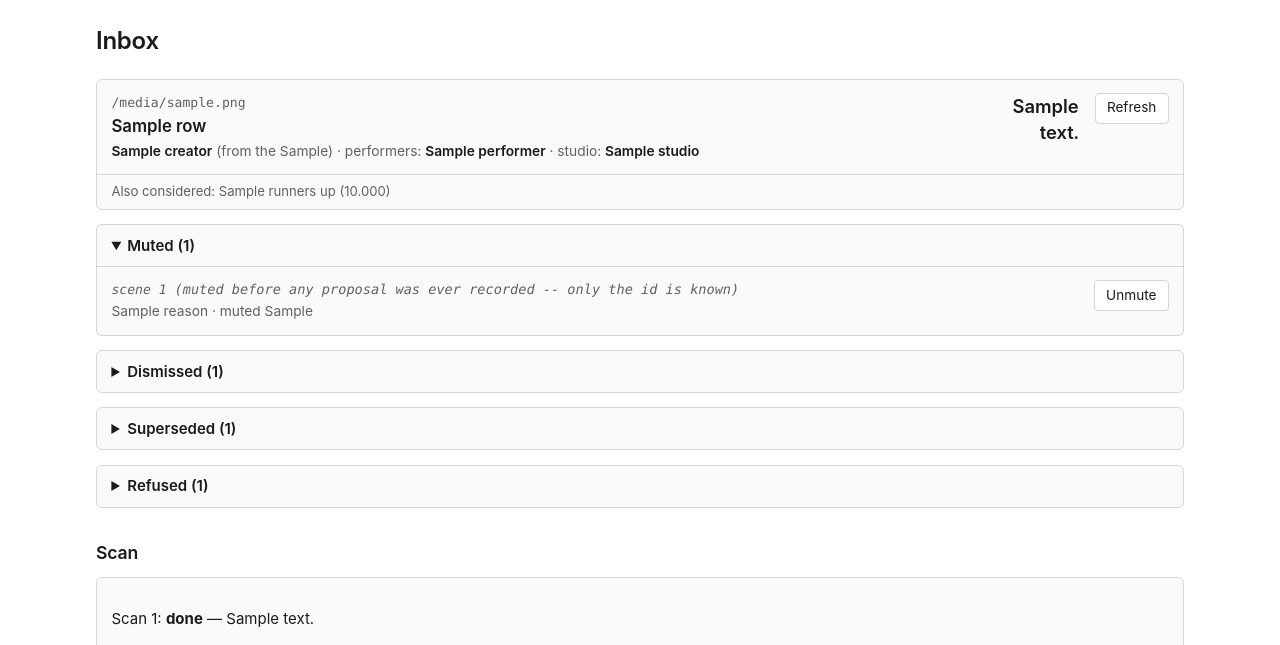
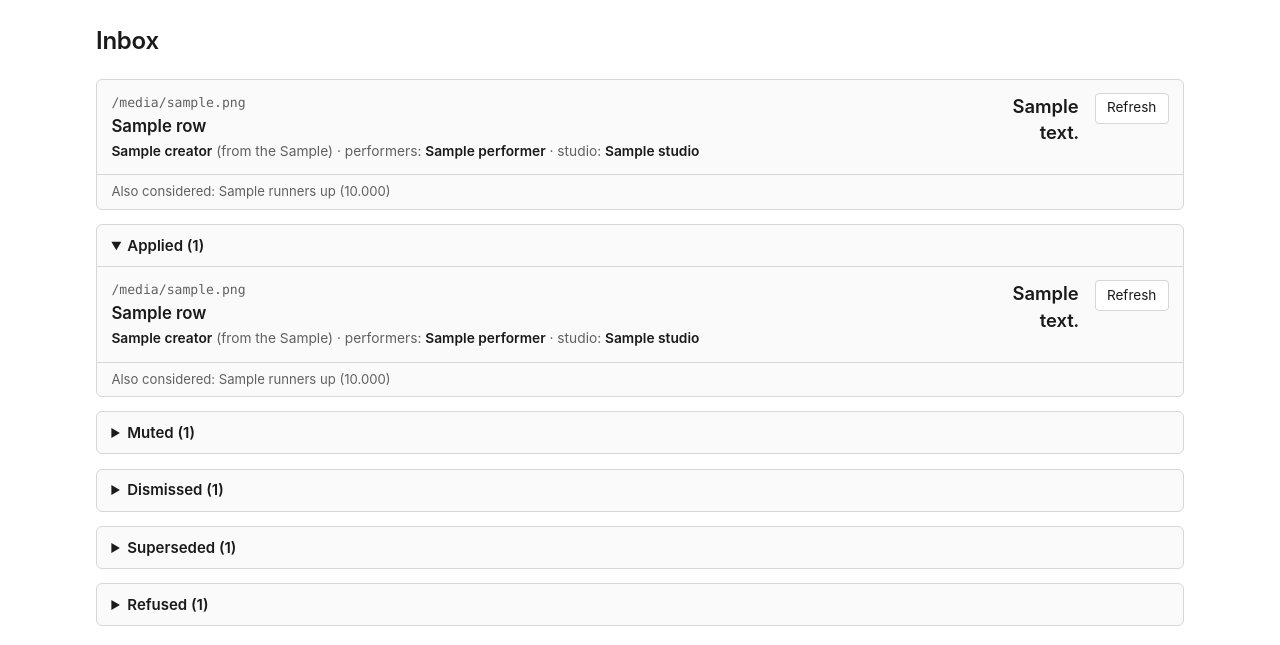
Before and after one commit to cabinetworks/cronicled, a Python web app: template cronicled/web/templates/inbox.html in a window 1280 px wide, after a click on "Applied (1)". Shown: the top 645 px of the page. Run offline with Jinja, Linux system fonts and the light colour scheme; the template is opened without the code that fills it: most values are stand-ins (such as "Sample title", 1, 10 or a date in 2020).

Commit message:
feat(web): move applied proposals into their own collapsed section
An applied row stayed in the main inbox list holding an Undo button, next
to proposals still waiting for a decision. The inbox now shows only what
needs deciding: an applied row moves into a fifth collapsed section beside
Muted, Dismissed, Superseded and Refused, which now share one macro for
their count, ordering and empty-state text instead of five hand-copied
blocks.

Undo stays reachable for the case that matters -- the approve just made and
immediately regretted: a successful approve's redirect now carries its own
fingerprint, so the very next page load opens the Applied section and
marks that one row, without leaving the section open by default for
everyone reading a stale link. The cover-write warning and every other
control a row offers travel with it into the section unchanged, and a
reverted row leaves the section and returns to the inbox as a live
proposal, not a closed one.

```diff
--- a/cronicled/web/templates/inbox.html
+++ b/cronicled/web/templates/inbox.html
@@ -116,25 +116,29 @@
                               border-radius: 0; background: transparent; }
   details.section .proposal:first-of-type { border-top: 1px solid var(--line); }
   details.section p.empty { margin: 0; padding: 0.7rem 0.9rem; }
+
+  /* The row an Approve just produced, inside the Applied section it now
+     lives in -- a visible marker so undoing it is still a glance away, not
+     a search through the whole section's history. */
+  details.section .proposal.just-applied { border-left: 3px solid var(--warn-line); }
 </style>
 
-{# The one place this template builds a link to the media server: an anchor
-   when a scene URL was computed (see `cronicled.web.rows.scene_url`), plain
-   text otherwise. Never bakes in the address itself -- `url` always arrives
-   already built from the configured server, so this only ever decides
-   whether to wrap it, not what it is. #}
+{# `identifier` and `proposal_block` are shared by the live inbox list and
+   the Applied section below -- an applied row is not a different SHAPE of
+   row, just this same shape living in a different place on the page, so it
+   renders through the identical macro rather than a second, hand-copied
+   block that could drift from the first (the cover-write warning most of
+   all -- ticket 98 is explicit that it "must keep carrying it inside the
+   section").
+
+   `section` is the shape ticket 97 and 98 both ask to share across what is
+   now five collapsed sections: a count visible while collapsed, and what an
+   empty one says. Only Applied ever opens itself (see below); the other
+   four stay exactly as collapsed-by-default as before. #}
 {% macro identifier(text, url) %}{% if url %}<a href="{{ url }}" target="_blank" rel="noopener noreferrer">{{ text }}</a>{% else %}{{ text }}{% endif %}{% endmacro %}
 
-<h1>Inbox</h1>
-{% if scan and scan.state == 'running' %}
-<meta http-equiv="refresh" content="3">
-{% endif %}
-{% if not rows %}
-<p class="empty">Nothing waiting. Proposals appear here after a scan.</p>
-{% endif %}
-
-{% for row in rows %}
-<div class="proposal">
+{% macro proposal_block(row, highlight=False) %}
+<div class="proposal{% if highlight %} just-applied{% endif %}">
   <div class="head">
     <div class="what">
       <p class="file">{{ identifier(row.filename, row.scene_url) }}</p>
@@ -181,18 +185,54 @@
   </div>
   {% endif %}
 </div>
+{% endmacro %}
+
+{% macro section(name, entries, empty_text, open=False) %}
+<details class="section"{% if open %} open{% endif %}>
+  <summary>{{ name }} ({{ entries | length }})</summary>
+  {% if not entries %}
+  <p class="empty">{{ empty_text }}</p>
+  {% endif %}
+  {{ caller() }}
+</details>
+{% endmacro %}
+
+<h1>Inbox</h1>
+{% if scan and scan.state == 'running' %}
+<meta http-equiv="refresh" content="3">
+{% endif %}
+{% if not rows %}
+<p class="empty">Nothing waiting. Proposals appear here after a scan.</p>
+{% endif %}
+
+{% for row in rows %}
+{{ proposal_block(row) }}
 {% endfor %}
 
 {% set muted = muted | default([]) %}
 {% set dismissed = dismissed | default([]) %}
 {% set refused = refused | default([]) %}
 {% set superseded = superseded | default([]) %}
+{% set applied = applied | default([]) %}
+{% set just_applied = just_applied | default(None) %}
+{# The one case that gets the section open on load: an approve made THIS
+   redirect just produced (see web/app.py's do_POST), and only when the
+   fingerprint it names is actually still sitting in `applied` -- a stale or
+   foreign `?applied=` query value must not force the section open on
+   nothing. Undo staying reachable for "the approve you just made and
+   immediately regretted" is ticket 98's stated bar; opening automatically
+   for exactly that one row, rather than always or never, is how this meets
+   it without leaving the section expanded by default for everyone reading
+   a link days later. #}
+{% set just_applied_rows = (applied | selectattr("fingerprint", "equalto", just_applied) | list) if just_applied else [] %}
 
-<details class="section">
-  <summary>Muted ({{ muted | length }})</summary>
-  {% if not muted %}
-  <p class="empty">Nothing muted.</p>
-  {% endif %}
+{% call section("Applied", applied, "Nothing applied yet.", open=(just_applied_rows | length > 0)) %}
+  {% for row in applied %}
+  {{ proposal_block(row, highlight=(row.fingerprint == just_applied)) }}
+  {% endfor %}
+{% endcall %}
+
+{% call section("Muted", muted, "Nothing muted.") %}
   {% for m in muted %}
   <div class="proposal">
     <div class="head">
```
Also changed, not shown: other parts of cronicled/web/templates/inbox.html (+12 -24 lines), cronicled/__main__.py (+17 -1 lines), cronicled/web/app.py (+35 -10 lines), tests/test_main.py (+60 -0 lines), tests/test_web_app.py (+71 -4 lines), tests/test_web_render.py (+79 -0 lines).
